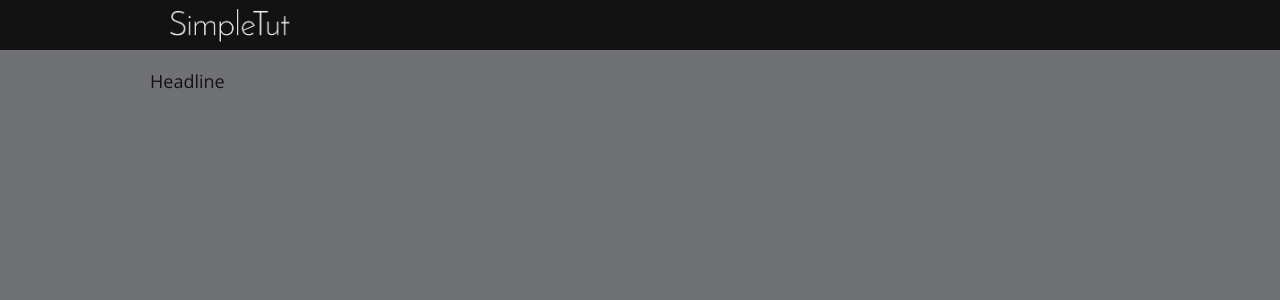
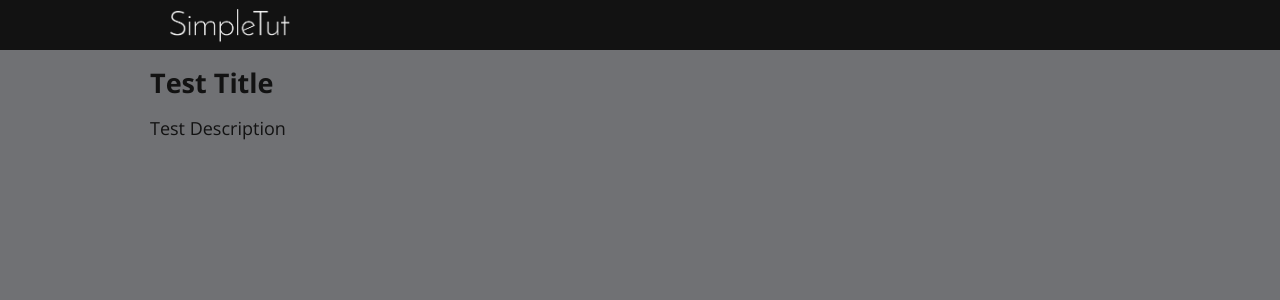
Before and after one commit to adclleva/TDD-React-Redux-Jest-Enzyme-Learning-App, a React (Create React App) app: page / in a window 1280 px wide. Shown: the top 300 px of the page. Built offline with nearby package versions, Linux system fonts and the light colour scheme.

Commit message:
passed down the props for the headline component

```diff
--- a/src/App.js
+++ b/src/App.js
@@ -8,7 +8,10 @@ function App() {
     <div className="App">
       <Header/>
       <section className="main">
-        <Headline/>
+        <Headline
+          header="Test Title"
+          description="Test Description"
+        />
       </section>
     </div>
   );
--- a/src/component/headline/index.js
+++ b/src/component/headline/index.js
@@ -1,11 +1,22 @@
 import React, { Component } from 'react'
 
 class Headline extends Component {
+  constructor(props) {
+    super(props)
+  }
 
   render() {
+    const { header, description} = this.props
+
+    if (!header) {
+      return null
+    }
+
     return (
       <div>
-        Headline
+        <h1>{header}</h1>
+        <p>{description}</p>
+
       </div>
     )
   }
```
